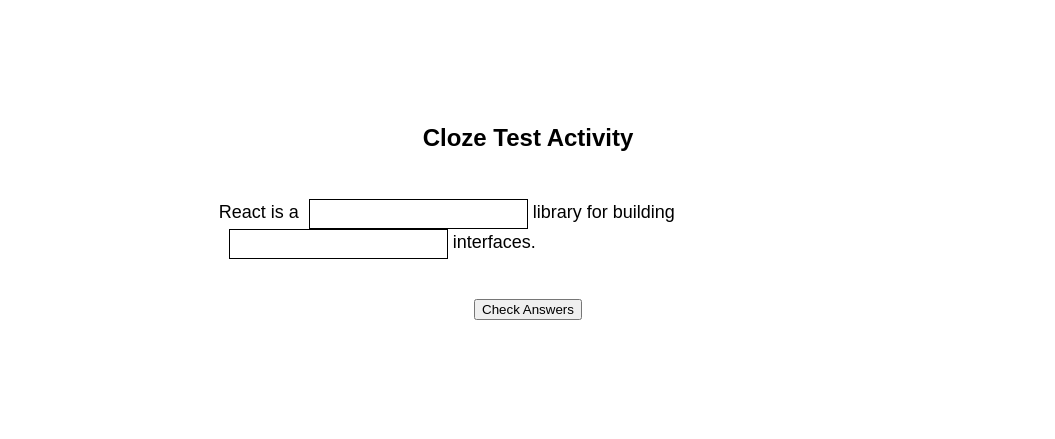
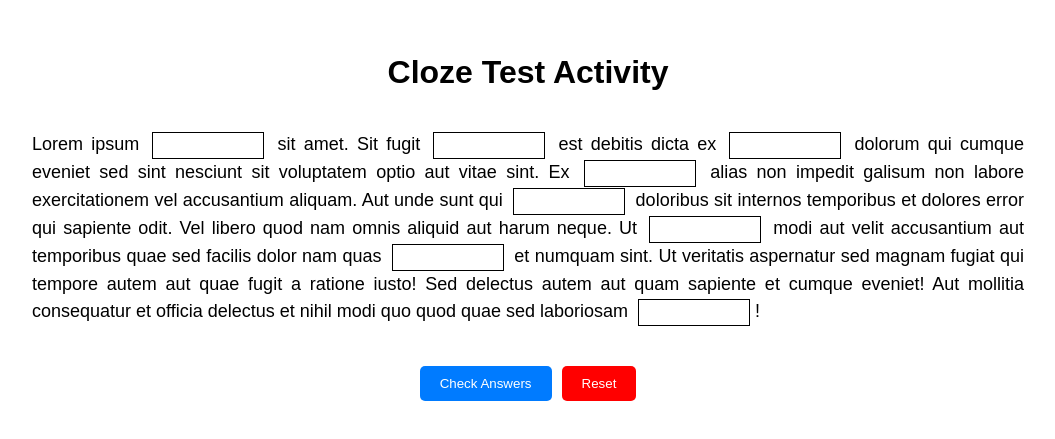
Before and after one commit to eayan/eu_elearning, a React (Create React App) app: page /cloze-test in a window 1280 px wide. Shown: the part 183-622 px from the top of the page, without its empty margins (112-1167 px from the left). Built offline with nearby package versions, Linux system fonts and the light colour scheme.

Commit message:
cloze test was updated

```diff
--- a/src/App.js
+++ b/src/App.js
@@ -2,7 +2,7 @@
 import React from 'react';
 import { BrowserRouter as Router, Route, Routes } from 'react-router-dom';
 import MainPage from './MainPage';
-import ClozeTest from './ClozeTest';
+import ClozeTestActivity from './ClozeTest';
 import MultipleChoice from './MultipleChoice';
 import DragDrop from './DragDrop';
 import './App.css';
@@ -24,14 +24,4 @@ const App = () => {
     </Router>
   );
 };
-
-//test
-const ClozeTestActivity = () => {
-  return (
-    <div className="cloze-test-activity">
-      <h2>Cloze Test Activity</h2>
-      <ClozeTest />
-    </div>
-  );
-};
 export default App;
--- a/src/ClozeTest.css
+++ b/src/ClozeTest.css
@@ -4,33 +4,65 @@
     flex-direction: column;
     align-items: center;
     justify-content: center;
-    padding: 10px;
+    padding: 20px;
+    text-align: center;
   }
 
   .cloze-text {
-    display: flex;
-    flex-wrap: wrap;
     justify-content: left;
-    margin-bottom: 40px;
+    margin-bottom: 20px;
     font-family: Arial, sans-serif;
     font-size: 18px;
     line-height: 1.5;
-    text-align: left;
+    text-align: justify;
     width: 80%;
   }
 
+  .cloze-block {
+    display: inline-block;
+    vertical-align: middle;
+  }
+
+
   .cloze-text input {
-    margin: 0 10px;
+    width: auto;
+    max-width: 100px;
     padding: 5px;
-    font-size: 16px;
+    margin-right: 5px;
+    margin-left: 5px;
+    display: inline-block;
+    vertical-align: middle;
+    border: 1px solid black;
   }
 
   .cloze-button {
-    align-self: center;
+    padding: 10px 20px;
+    background-color: #007bff;
+    color: white;
+    border: none;
+    border-radius: 5px;
+    cursor: pointer;
+  }
+
+  .cloze-button:hover {
+    background-color: #0056b3;
+  }
+
+  .cloze-buttons {
+    margin-top: 20px;
+  }
+
+  .reset-button {
+    margin-left: 10px;
+    background-color: #ff0000;
+  }
+
+  .reset-button:hover {
+    background-color: #cc0000;
   }
 
   .feedback {
     margin-top: 20px;
-    font-family: Arial, sans-serif;
-    text-align: center;
+    font-size: 18px;
+    color: #007bff;
   }
--- a/src/ClozeTest.js
+++ b/src/ClozeTest.js
@@ -2,9 +2,9 @@
 import React, { useState } from 'react';
 import './ClozeTest.css';
 
-const ClozeTest = () => {
-  const defaultText = 'React is a {0} library for building {1} interfaces.';
-  const defaultBlanks = ['JavaScript', 'user'];
+const ClozeTestActivity = () => {
+  const defaultText = 'Lorem ipsum {0} sit amet. Sit fugit {1} est debitis dicta ex {2} dolorum qui cumque eveniet sed sint nesciunt sit voluptatem optio aut vitae sint. Ex {3} alias non impedit galisum non labore exercitationem vel accusantium aliquam. Aut unde sunt qui {4} doloribus sit internos temporibus et dolores error qui sapiente odit. Vel libero quod nam omnis aliquid aut harum neque. Ut {5} modi aut velit accusantium aut temporibus quae sed facilis dolor nam quas {6} et numquam sint. Ut veritatis aspernatur sed magnam fugiat qui tempore autem aut quae fugit a ratione iusto! Sed delectus autem aut quam sapiente et cumque eveniet! Aut mollitia consequatur et officia delectus et nihil modi quo quod quae sed laboriosam {7}!';
+  const defaultBlanks = ['dolor', 'delectus', 'voluptatem', 'expedita', 'doloribus', 'doloribus', 'delectus', 'sunt'];
 
   const [answers, setAnswers] = useState(Array(defaultBlanks.length).fill(''));
   const [checked, setChecked] = useState(false);
@@ -19,23 +19,28 @@ const ClozeTest = () => {
     setChecked(true);
   };
 
+  const handleReset = () => {
+    setAnswers(Array(defaultBlanks.length).fill(''));
+    setChecked(false);
+  };
+
   const renderText = () => {
     const parts = defaultText.split(/\{\d+\}/);
     return parts.map((part, index) => (
       <React.Fragment key={index}>
         {part}
         {index < defaultBlanks.length && (
+          <span className="cloze-block">
             <input
               type="text"
               value={answers[index]}
               onChange={(e) => handleChange(index, e.target.value)}
+              className="cloze-input"
               style={{
                 borderColor: checked && answers[index] !== defaultBlanks[index] ? 'red' : 'black',
-              borderWidth: '1px',
-              borderStyle: 'solid',
-              marginRight: '5px',
               }}
             />
+          </span>
         )}
       </React.Fragment>
     ));
@@ -43,8 +48,12 @@ const ClozeTest = () => {
 
   return (
     <div className="cloze-container">
+      <h1>Cloze Test Activity</h1>
       <p className="cloze-text">{renderText()}</p>
+      <div className="cloze-buttons">
         <button className="cloze-button" onClick={handleCheckAnswers}>Check Answers</button>
+        <button className="cloze-button reset-button" onClick={handleReset}>Reset</button>
+      </div>
       {checked && (
         <div className="feedback">
           {answers.map((answer, index) => (
@@ -60,4 +69,4 @@ const ClozeTest = () => {
   );
 };
 
-export default ClozeTest;
+export default ClozeTestActivity;
```
Also changed, not shown: data/lorem_ipsum.txt (added). Lines whose indentation alone changed are shown as unchanged.
